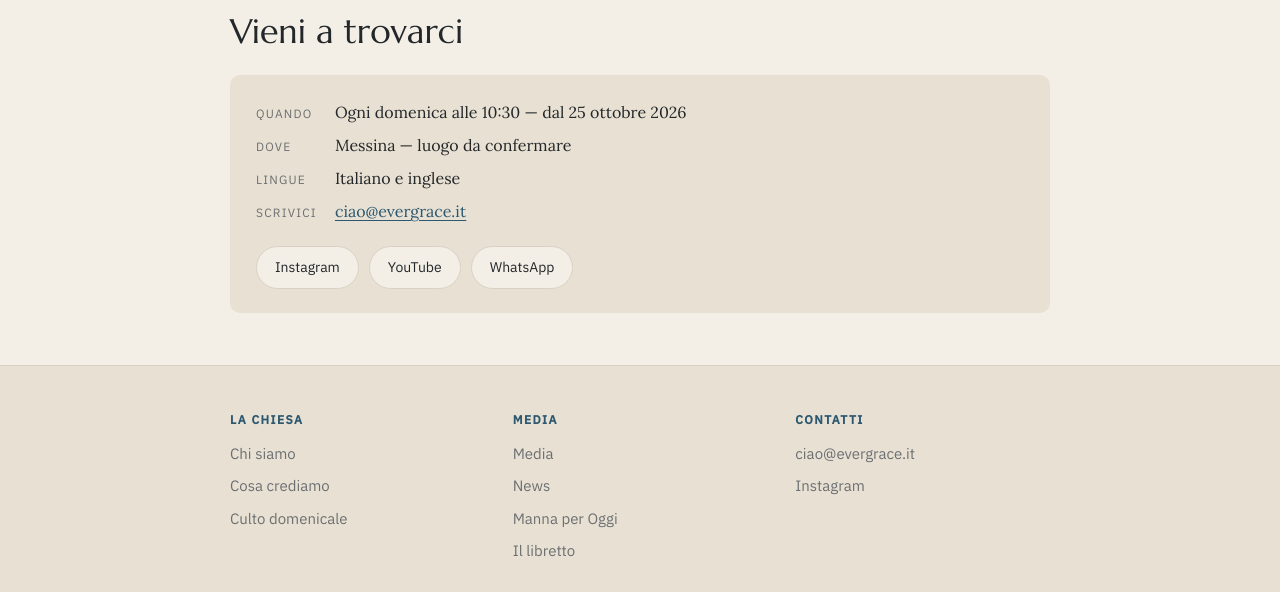
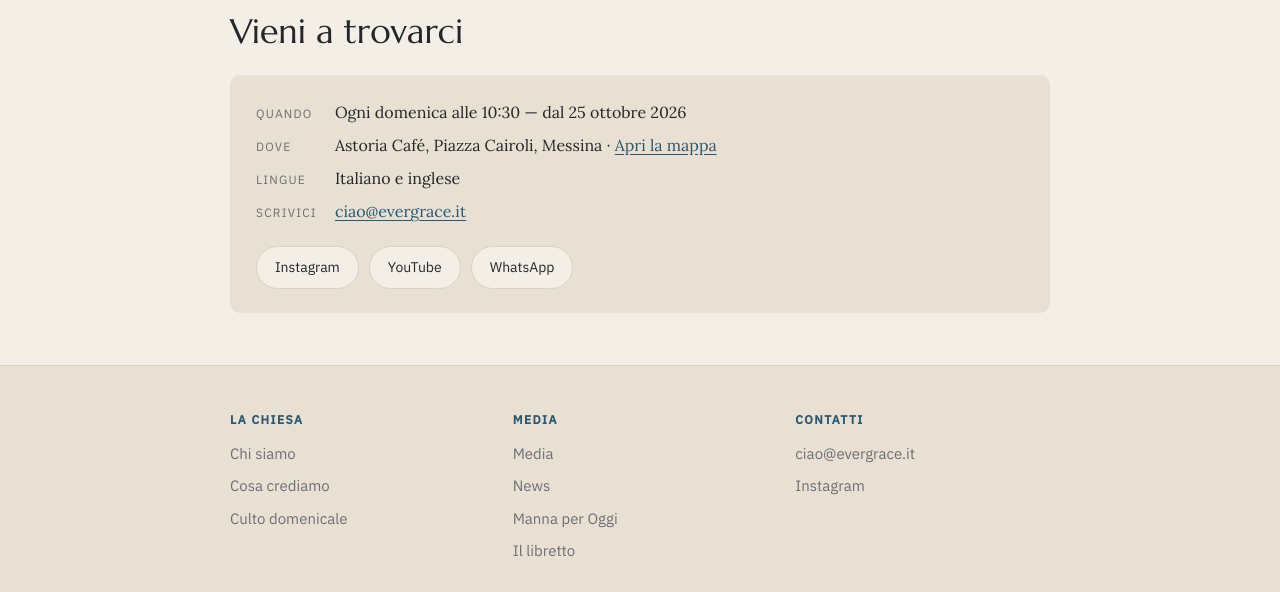
Before and after one commit to ChiesaEverGrace/evergrace.it, a plain HTML site: page index.html in a window 1280 px wide. Shown: the part 2425-3017 px from the top of the page. Drawn offline with Linux system fonts and the light colour scheme.

Commit message:
Sunday venue: Astoria Café, Piazza Cairoli, 10:30
Co-Authored-By: Claude Opus 5.5 <noreply@anthropic.com>
Claude-Session: https://claude.ai/code/session_01XCMeKbQMd17TbdfDA2SF8n

```diff
--- a/index.html
+++ b/index.html
@@ -263,7 +263,7 @@ footer{background:var(--panel);border-top:1px solid var(--rule);margin-top:0}
     <div class="where">
       <dl>
         <dt data-t="whereDt1"></dt><dd data-t="whereDd1"></dd>
-        <dt data-t="whereDt2"></dt><dd data-t="whereDd2"></dd>
+        <dt data-t="whereDt2"></dt><dd data-th="whereDd2"></dd>
         <dt data-t="whereDt3"></dt><dd data-t="whereDd3"></dd>
         <dt data-t="whereDt4"></dt><dd><a data-mail="text"></a></dd>
       </dl>
@@ -355,7 +355,7 @@ footer{background:var(--panel);border-top:1px solid var(--rule);margin-top:0}
       missBtn:"Cosa crediamo →",
       whereEyebrow:"Dove siamo", whereH:"Vieni a trovarci",
       whereDt1:"Quando", whereDd1:"Ogni domenica alle 10:30 — dal 25 ottobre 2026",
-      whereDt2:"Dove", whereDd2:"Messina — luogo da confermare", whereDt3:"Lingue", whereDd3:"Italiano e inglese",
+      whereDt2:"Dove", whereDd2:"Astoria Café, Piazza Cairoli, Messina · <a href=\"https://www.google.com/maps/search/?api=1&query=Astoria+Piazza+Cairoli+Messina\" target=\"_blank\" rel=\"noopener\">Apri la mappa</a>", whereDt3:"Lingue", whereDd3:"Italiano e inglese",
       whereDt4:"Scrivici", mapBtn:"Apri la mappa",
       fc1:"La chiesa", fc1a:"Cosa crediamo", fc1b:"Culto domenicale",
       fc2:"Media", fc2a:"Il libretto",
@@ -391,7 +391,7 @@ footer{background:var(--panel);border-top:1px solid var(--rule);margin-top:0}
       missBtn:"What we believe →",
       whereEyebrow:"Where we are", whereH:"Come and visit",
       whereDt1:"When", whereDd1:"Every Sunday at 10:30 — from 25 October 2026",
-      whereDt2:"Where", whereDd2:"Messina — venue to be confirmed", whereDt3:"Languages", whereDd3:"Italian and English",
+      whereDt2:"Where", whereDd2:"Astoria Café, Piazza Cairoli, Messina · <a href=\"https://www.google.com/maps/search/?api=1&query=Astoria+Piazza+Cairoli+Messina\" target=\"_blank\" rel=\"noopener\">Open the map</a>", whereDt3:"Languages", whereDd3:"Italian and English",
       whereDt4:"Write to us", mapBtn:"Open the map",
       fc1:"The church", fc1a:"What we believe", fc1b:"Sunday service",
       fc2:"Media", fc2a:"The booklet",
```
Also changed, not shown: chi-siamo/index.html (+2 -2 lines), media/index.html (+2 -2 lines).
